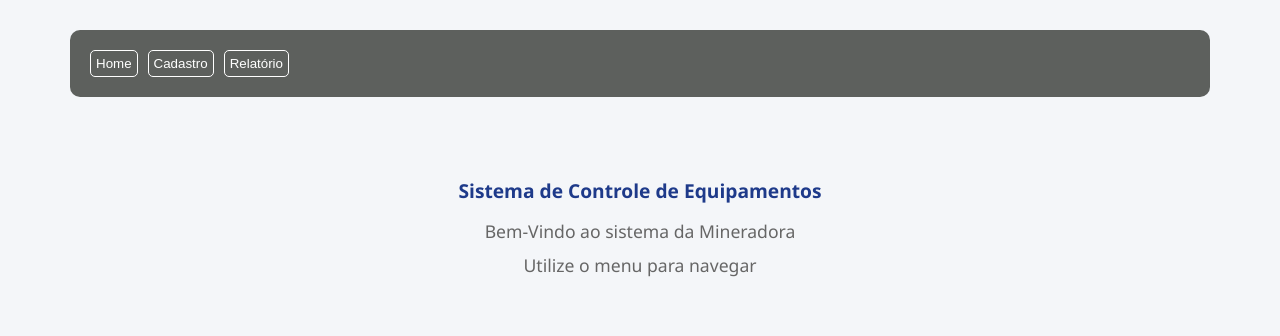
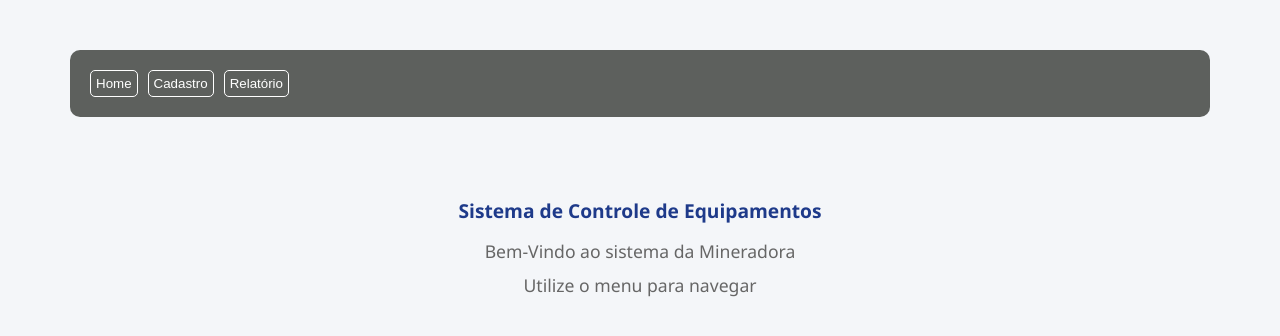
Before and after one commit to pedroolivsz/sistema-mineradora, a React (Vite) app: page / in a window 1280 px wide. Shown: the top 336 px of the page. Built offline with nearby package versions, Linux system fonts and the light colour scheme.

Commit message:
style: add index style

```diff
--- a/src/index.css
+++ b/src/index.css
@@ -0,0 +1,4 @@
+body {
+    font-family: Arial, Helvetica, sans-serif;
+    padding: 20px;
+}
```
